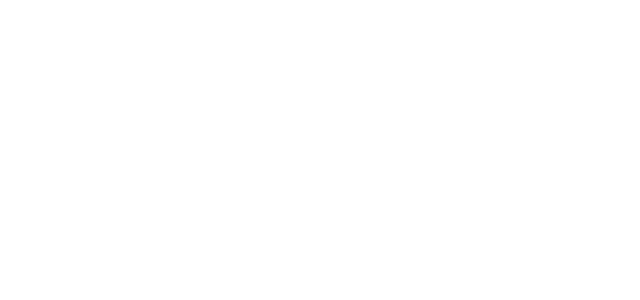
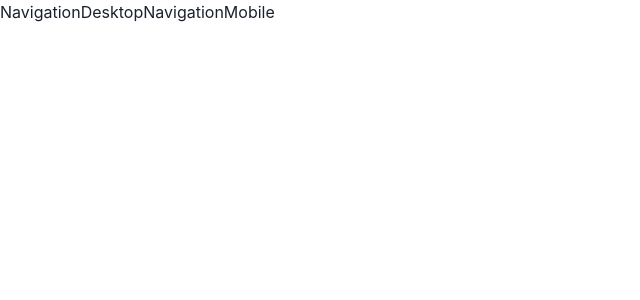
Before and after one commit to Alex-Rubanov/real-estate-app, a Next.js app: page / in a window 1280 px wide. Shown: the top 300 px of the page, without its empty margins (0-640 px from the left). Built offline with nearby package versions, Linux system fonts and the light colour scheme.

Commit message:
added basic structure of app Navigation

```diff
--- /dev/null
+++ b/features/common/modules/Navigation.js
@@ -0,0 +1,13 @@
+import NavigationDesktop from './Navigation/NavigationDesktop/NavigationDesktop'
+import NavigationMobile from './Navigation/NavigationMobile/NavigationMobile'
+
+const Navigation = () => {
+  return (
+    <>
+      <NavigationDesktop />
+      <NavigationMobile />
+    </>
+  )
+}
+
+export default Navigation
--- /dev/null
+++ b/features/common/modules/Navigation/NavigationDesktop/NavigationDesktop.js
@@ -0,0 +1,5 @@
+const NavigationDesktop = () => {
+  return <>NavigationDesktop</>
+}
+
+export default NavigationDesktop
--- /dev/null
+++ b/features/common/modules/Navigation/NavigationDesktop/index.js
@@ -0,0 +1 @@
+export { default } from './NavigationDesktop'
--- /dev/null
+++ b/features/common/modules/Navigation/NavigationMobile/NavigationMobile.js
@@ -0,0 +1,5 @@
+const NavigationMobile = () => {
+  return <>NavigationMobile</>
+}
+
+export default NavigationMobile
--- /dev/null
+++ b/features/common/modules/Navigation/NavigationMobile/index.js
@@ -0,0 +1 @@
+export { default } from './NavigationMobile'
--- /dev/null
+++ b/features/common/modules/Navigation/index.js
@@ -0,0 +1 @@
+export { default } from './Navigation'
--- a/pages/index.js
+++ b/pages/index.js
@@ -1,8 +1,9 @@
+import Navigation from '@/features/common/modules/Navigation'
 
-export default function Home() {
+export default function Home () {
   return (
     <>
-
+      <Navigation />
     </>
   )
 }
```
